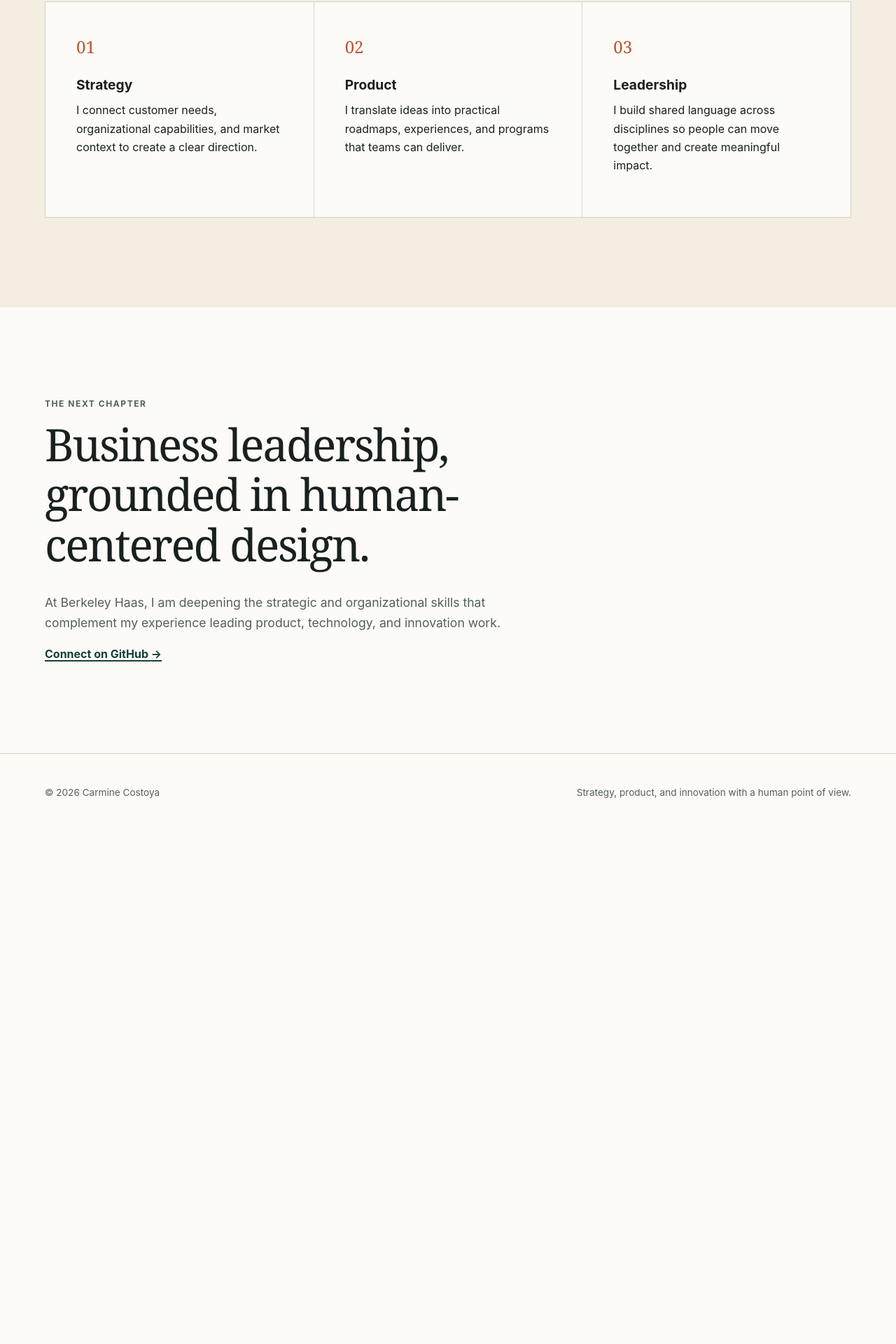
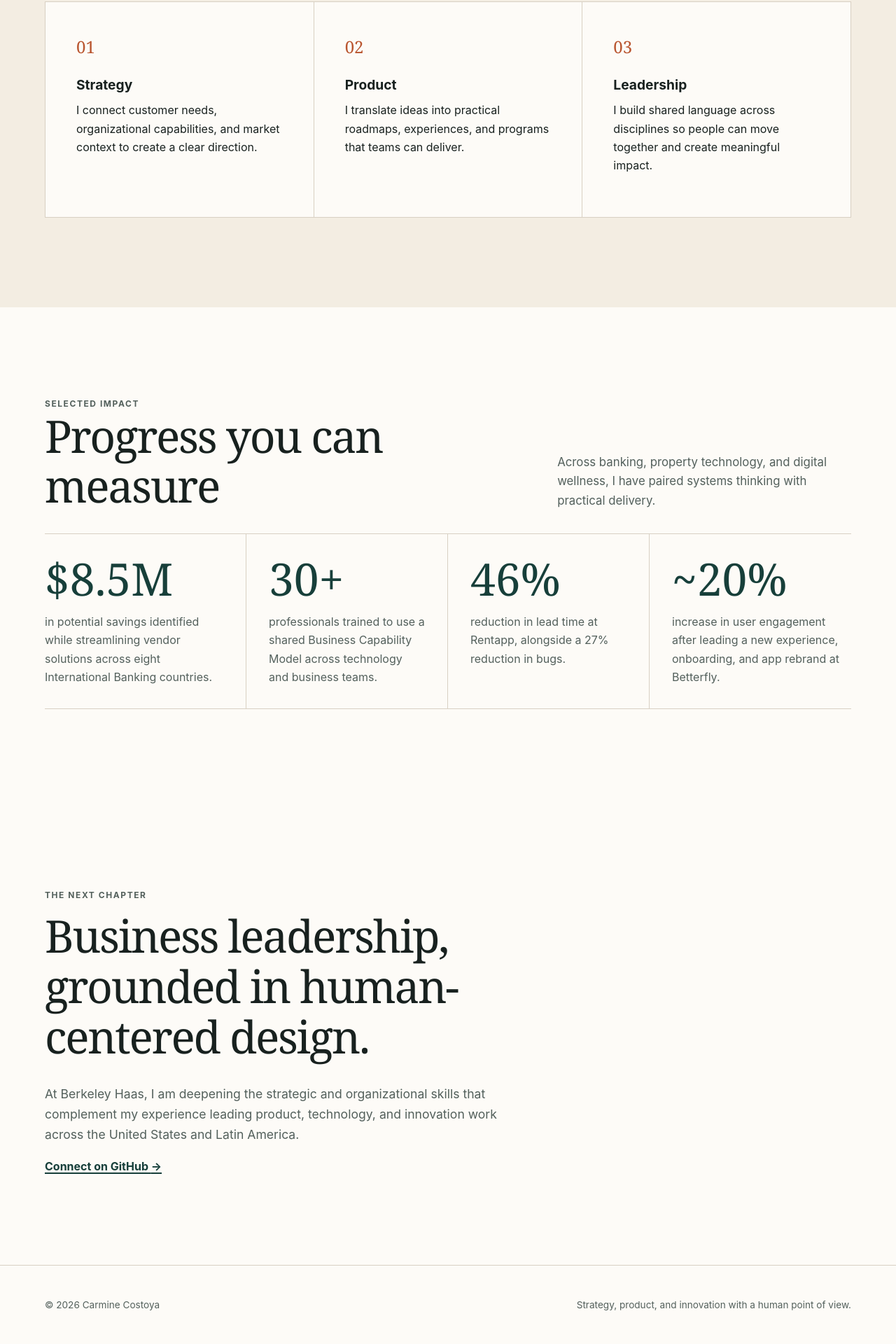
Before and after one commit to CarmineCostoya/carminecostoya.github.io, a Jekyll site: the page built from index.md, in a window 1280 px wide. Shown: the part 1728-3648 px from the top of the page at 70% size. Built offline with Jekyll 4.4.1, drawn with Linux system fonts in a browser that asks for light colours; before the commit the page ends 2917 px from its top, so only the background shows below that.

Commit message:
Strengthen professional story and impact

```diff
--- a/assets/css/main.css
+++ b/assets/css/main.css
@@ -244,6 +244,58 @@ h3 {
   font-size: 1.5rem;
 }
 
+.section-heading-row {
+  display: grid;
+  grid-template-columns: minmax(0, 1.2fr) minmax(16rem, 0.8fr);
+  align-items: end;
+  gap: clamp(2rem, 8vw, 7rem);
+  margin-bottom: 2rem;
+}
+
+.section-heading-row h2,
+.section-heading-row p {
+  margin-bottom: 0;
+}
+
+.section-heading-row > p {
+  max-width: 34rem;
+  color: var(--muted);
+  font-size: 1.05rem;
+}
+
+.impact-grid {
+  display: grid;
+  grid-template-columns: repeat(4, 1fr);
+  border-block: 1px solid var(--line);
+}
+
+.impact-grid article {
+  padding: 2rem;
+  border-right: 1px solid var(--line);
+}
+
+.impact-grid article:first-child {
+  padding-left: 0;
+}
+
+.impact-grid article:last-child {
+  padding-right: 0;
+  border-right: 0;
+}
+
+.impact-value {
+  margin-bottom: 1rem;
+  color: var(--forest);
+  font-family: var(--serif);
+  font-size: clamp(2.5rem, 5vw, 4.5rem);
+  line-height: 1;
+}
+
+.impact-grid article > p:last-child {
+  margin-bottom: 0;
+  color: var(--muted);
+}
+
 .home-closing p:not(.eyebrow) {
   max-width: 42rem;
   color: var(--muted);
@@ -375,9 +427,31 @@ h3 {
 
   .strength-grid,
   .detail-grid,
+  .section-heading-row,
   .two-column,
   .role {
     grid-template-columns: 1fr;
+  }
+
+  .impact-grid {
+    grid-template-columns: repeat(2, 1fr);
+  }
+
+  .impact-grid article,
+  .impact-grid article:first-child,
+  .impact-grid article:last-child {
+    padding: 1.5rem;
+    border-right: 0;
+    border-bottom: 1px solid var(--line);
+  }
+
+  .impact-grid article:nth-child(odd) {
+    padding-left: 0;
+    border-right: 1px solid var(--line);
+  }
+
+  .impact-grid article:nth-last-child(-n + 2) {
+    border-bottom: 0;
   }
 
   .two-column,
@@ -394,6 +468,25 @@ h3 {
   }
 }
 
+@media (max-width: 30rem) {
+  .impact-grid {
+    grid-template-columns: 1fr;
+  }
+
+  .impact-grid article,
+  .impact-grid article:first-child,
+  .impact-grid article:last-child,
+  .impact-grid article:nth-child(odd) {
+    padding: 1.5rem 0;
+    border-right: 0;
+    border-bottom: 1px solid var(--line);
+  }
+
+  .impact-grid article:last-child {
+    border-bottom: 0;
+  }
+}
+
 @media (prefers-reduced-motion: reduce) {
   html {
     scroll-behavior: auto;
--- a/index.md
+++ b/index.md
@@ -39,9 +39,37 @@ description: Carmine Costoya is an MBA candidate at UC Berkeley Haas who works a
   </div>
 </section>
 
+<section class="impact-section shell section-pad" aria-labelledby="impact-title">
+  <div class="section-heading-row">
+    <div>
+      <p class="eyebrow">Selected impact</p>
+      <h2 id="impact-title">Progress you can measure</h2>
+    </div>
+    <p>Across banking, property technology, and digital wellness, I have paired systems thinking with practical delivery.</p>
+  </div>
+  <div class="impact-grid">
+    <article>
+      <p class="impact-value">$8.5M</p>
+      <p>in potential savings identified while streamlining vendor solutions across eight International Banking countries.</p>
+    </article>
+    <article>
+      <p class="impact-value">30+</p>
+      <p>professionals trained to use a shared Business Capability Model across technology and business teams.</p>
+    </article>
+    <article>
+      <p class="impact-value">46%</p>
+      <p>reduction in lead time at Rentapp, alongside a 27% reduction in bugs.</p>
+    </article>
+    <article>
+      <p class="impact-value">~20%</p>
+      <p>increase in user engagement after leading a new experience, onboarding, and app rebrand at Betterfly.</p>
+    </article>
+  </div>
+</section>
+
 <section class="shell section-pad home-closing" aria-labelledby="next-title">
   <p class="eyebrow">The next chapter</p>
   <h2 id="next-title">Business leadership, grounded in human-centered design.</h2>
-  <p>At Berkeley Haas, I am deepening the strategic and organizational skills that complement my experience leading product, technology, and innovation work.</p>
+  <p>At Berkeley Haas, I am deepening the strategic and organizational skills that complement my experience leading product, technology, and innovation work across the United States and Latin America.</p>
   <a class="text-link" href="{{ '/contact/' | relative_url }}">Connect on GitHub <span aria-hidden="true">→</span></a>
 </section>
```
Also changed, not shown: Change1.md (added, +16 -0 lines), about.md (+2 -1 lines), experience.md (+4 -3 lines).
